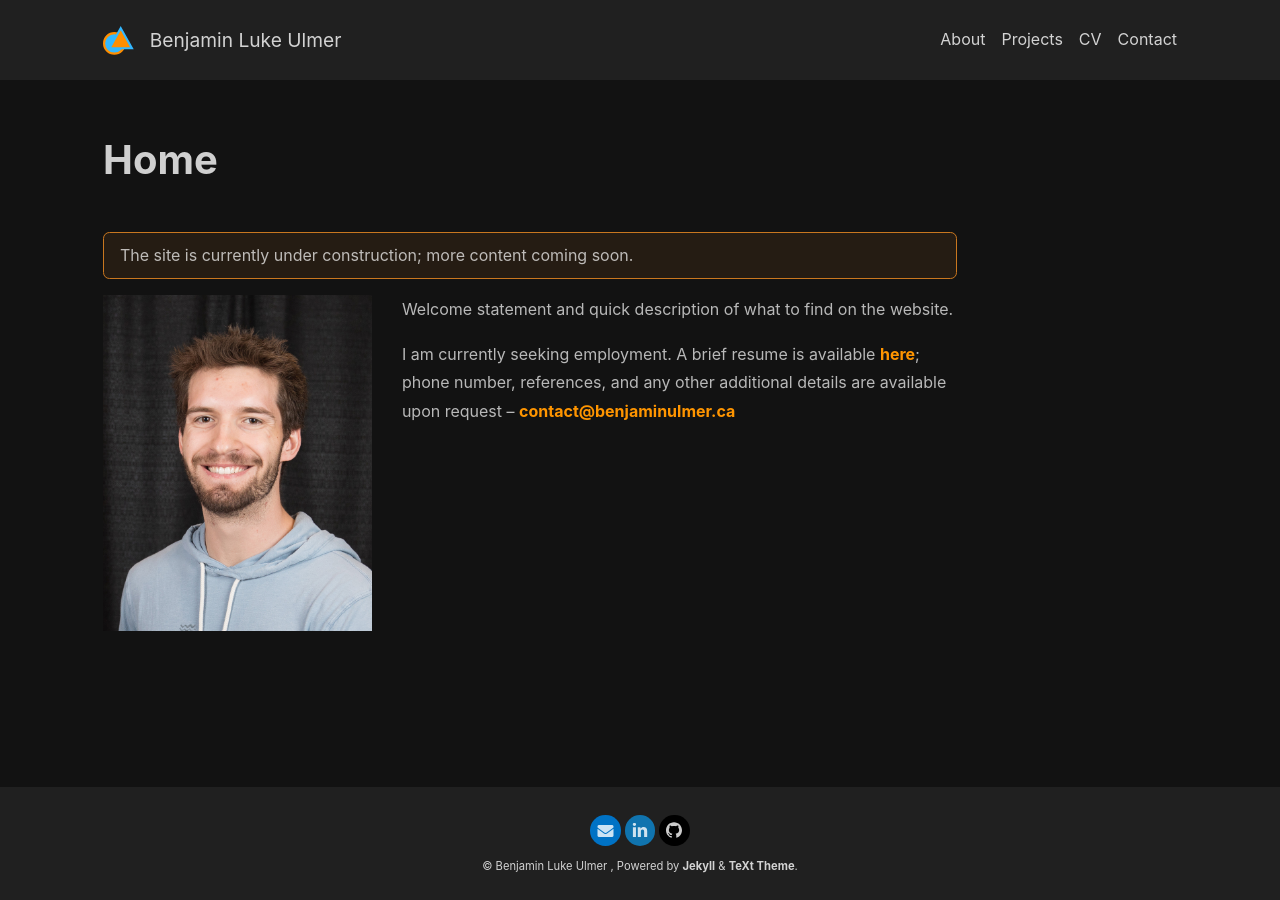
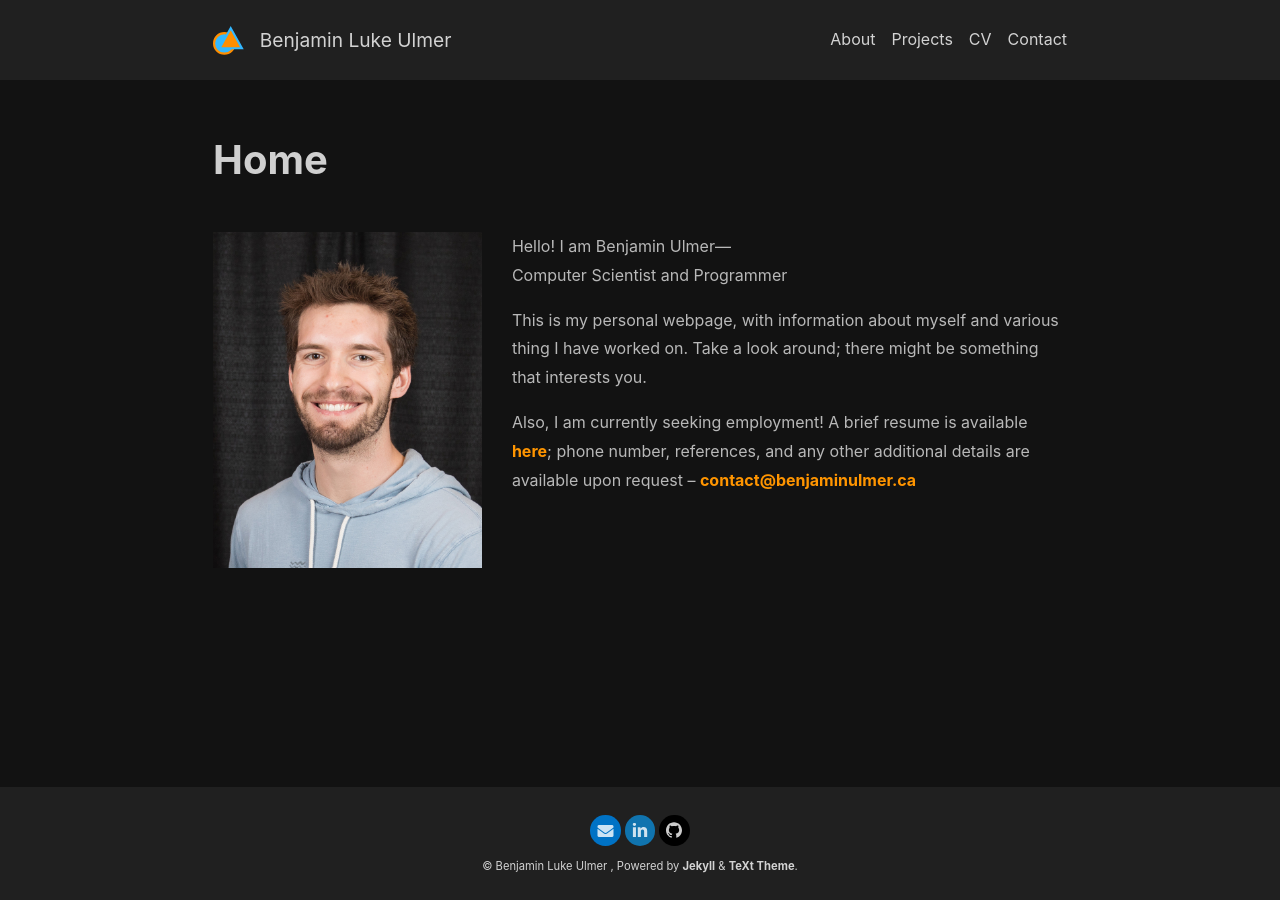
Before and after one commit to benjaminulmer/benjaminulmer.github.io, a Jekyll site: the page built from index.md, in a window 1280 px wide. Built offline with Jekyll 4.4.1, drawn with Linux system fonts in a browser that asks for light colours; nearby versions of some CDN libraries.

Commit message:
Fixing some defaults. Added include for inline short video. Work on aobtc page.

```diff
--- a/_config.yml
+++ b/_config.yml
@@ -217,8 +217,6 @@
       layout: article
       sharing: true
       license: true
-      aside:
-        toc: true
       show_edit_on_github: false
       show_subscribe: false
       pageview: true
@@ -228,6 +226,8 @@
     values:
       layout: article
       show_date: false
+      aside:
+        toc: true
       article_header:
         type: overlay
 
--- /dev/null
+++ b/_includes/extensions/video.html
@@ -0,0 +1,5 @@
+<div>
+  <video muted autoplay loop playsinline style="width: 100%; height: auto;">
+    <source src="{{ include.path }}" type="video/mp4">
+  </video>
+</div>
--- a/index.md
+++ b/index.md
@@ -4,11 +4,12 @@
 description: Homepage for benjaminulmer.ca
 ---
 
-The site is currently under construction; more content coming soon.
-{:.warning}
-
 ![Image](/assets/images/headshot.jpg){: style="float: left; padding-right: 30px; width: 35%"}
 
-Welcome statement and quick description of what to find on the website.
+Hello! I am Benjamin Ulmer--- <br>
+Computer Scientist and Programmer
 
-I am currently seeking employment. A brief resume is available [here](/resume.pdf); phone number, references, and any other additional details are available upon request -- <contact@benjaminulmer.ca>
+This is my personal webpage, with information about myself and various thing I have worked on.
+Take a look around; there might be something that interests you.
+
+Also, I am currently seeking employment! A brief resume is available [here](/resume.pdf); phone number, references, and any other additional details are available upon request -- <contact@benjaminulmer.ca>
```
Also changed, not shown: _projects/3dwind.md (+1 -1 lines), _projects/aobtc.md (+49 -10 lines), about.md (+1 -1 lines), cv.md (+2 -0 lines), 1 other file.
